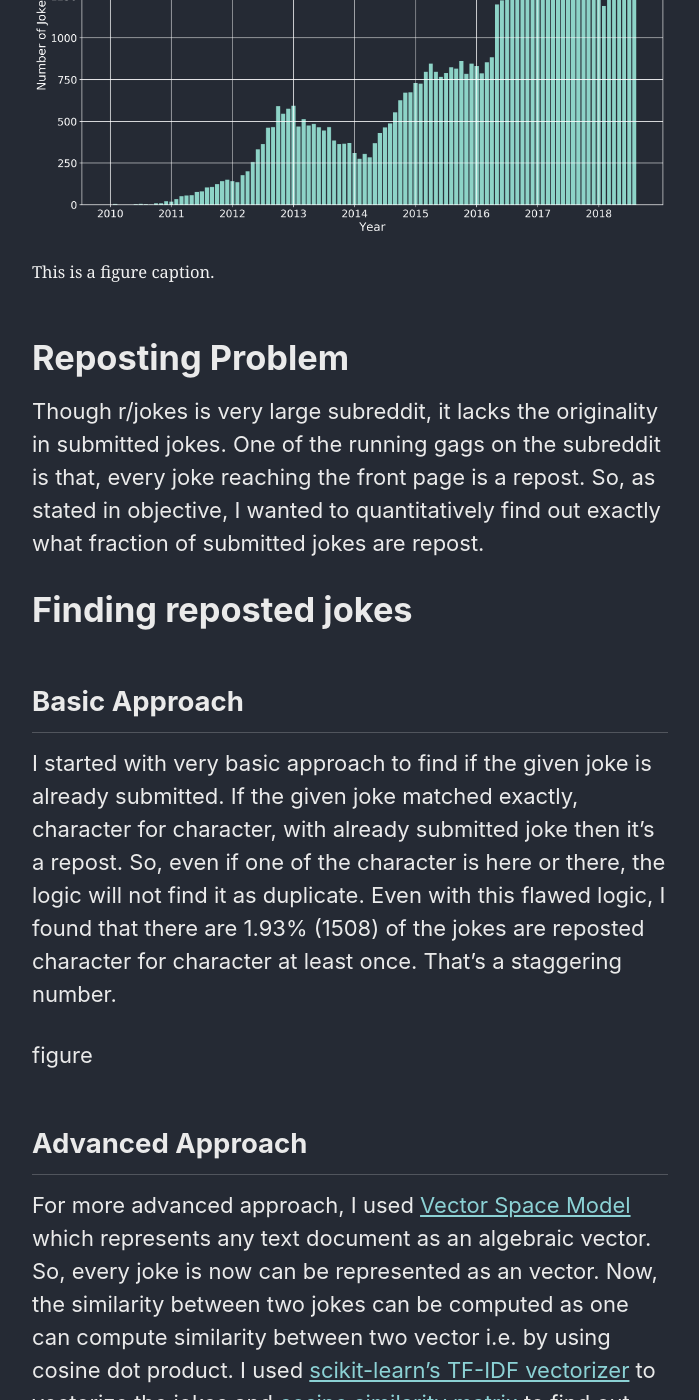
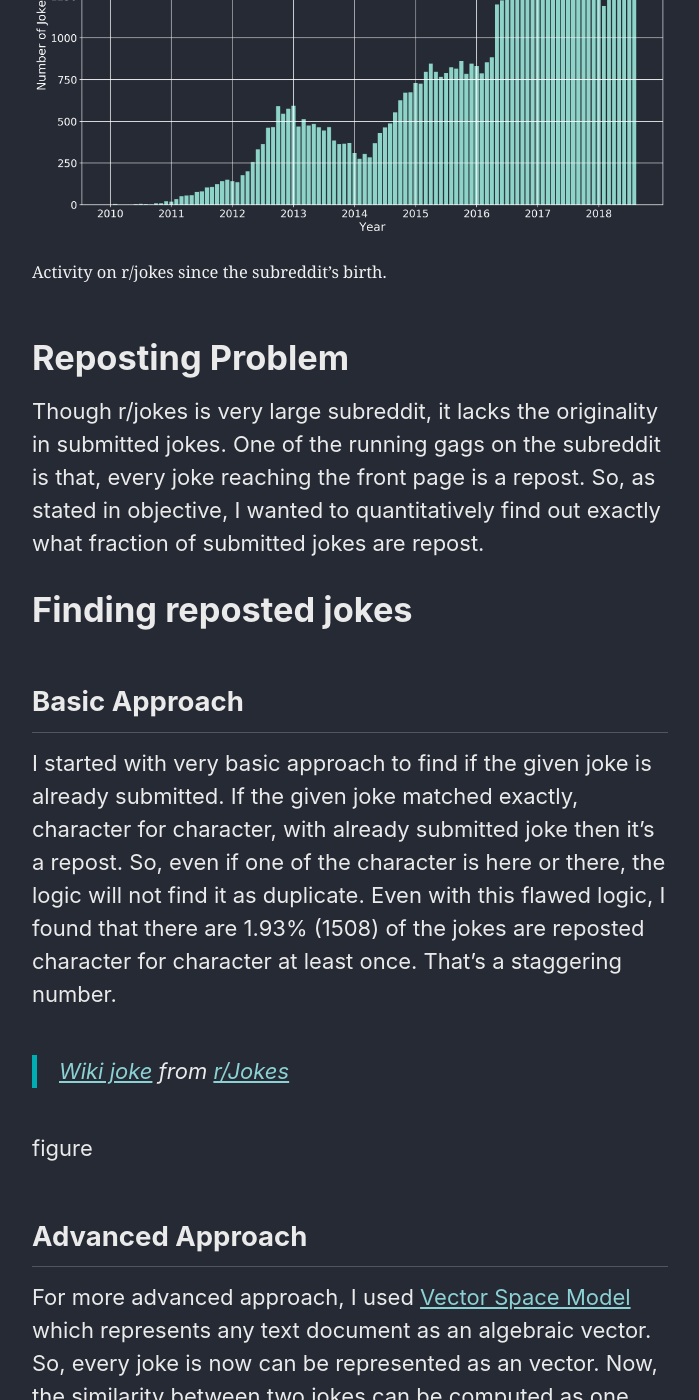
Before and after one commit to leme-cosmo/abhilash_sw, a Jekyll site: the page built from _posts/2019-12-31-reddit-jokes.md, in a window 1280 px wide and 1400 px high, scrolled down 1310 px. Shown: the whole window, without its empty margins (290-989 px from the left). Built offline with Jekyll 4.4.1, drawn with Linux system fonts in a browser that asks for light colours; cached includes are drawn as plain includes; nearby versions of some CDN libraries; comment, search, counter and statistics services are not loaded.

Commit message:
Trying embeding reddit post

```diff
--- a/_posts/2019-12-31-reddit-jokes.md
+++ b/_posts/2019-12-31-reddit-jokes.md
@@ -17,7 +17,7 @@ To quantitatively find out what fraction of jokes submitted on [reddit.com/r/jok
 
 One of the popular subreddit is [r/jokes](https://www.reddit.com/r/Jokes/) with 17.6 million "humorists"  subscribed. It is currently 19th largest subreddit with about 1500 jokes submitted per month (greater than 50 upvotes).
 
-{% include figure image_path="/assets/images/r_jokes/no_jokes_month.png" alt="this is a placeholder image" caption="This is a figure caption." %}
+{% include figure image_path="/assets/images/r_jokes/no_jokes_month.png" alt="n_jokes_month" caption="Activity on r/jokes since the subreddit's birth." %}
 
 # Reposting Problem
 
@@ -28,6 +28,11 @@ Though r/jokes is very large subreddit, it lacks the originality in submitted jo
 ## Basic Approach
 
 I started with very basic approach to find if the given joke is already submitted. If the given joke matched exactly, character for character, with already submitted joke then it's a repost. So, even if one of the character is here or there, the logic will not find it as duplicate. Even with this flawed logic, I found that there are 1.93% (1508) of the jokes are reposted character for character at least once. That's a staggering number.
+
+<blockquote class="reddit-card" data-card-created="1578140096"><a href="https://www.reddit.com/r/Jokes/comments/cgbhau/wiki_joke/">Wiki joke</a> from <a href="http://www.reddit.com/r/Jokes">r/Jokes</a></blockquote>
+<script async src="//embed.redditmedia.com/widgets/platform.js" charset="UTF-8"></script>
+
+
 
 figure
 
```
